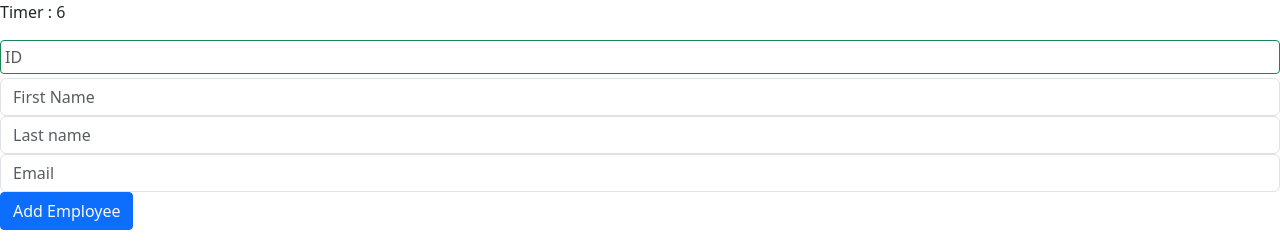
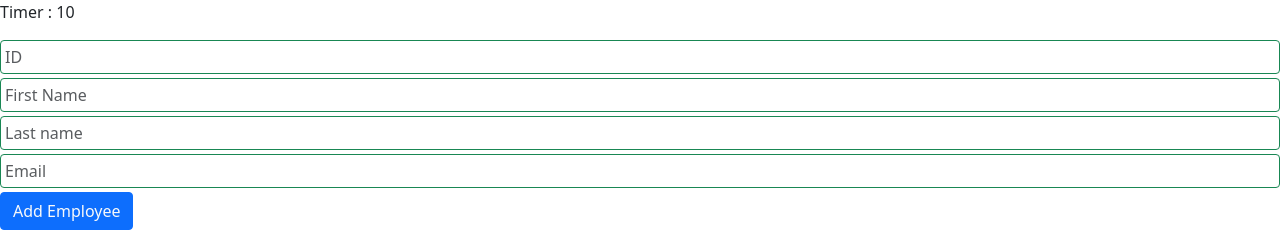
Before and after one commit to ThaiThienQuan/reactlearning, a React (Vite) app: page / in a window 1280 px wide. Shown: the top 242 px of the page. Built offline with nearby package versions, Linux system fonts and the light colour scheme; no server answers.

Commit message:
Error fetching data form json to  Employee Management

```diff
--- a/src/demo/CompletedValidate.tsx
+++ b/src/demo/CompletedValidate.tsx
@@ -33,6 +33,8 @@ export default function CompletedValidate() {
             usernameError = "Username is required";
         }
         if (!form.email.includes("@")) {
+            emailError = "Email is include @";
+        }if (!form.email) {
             emailError = "Email is required";
         }
         setErrors({usernameError, emailError});
--- a/src/demo/DemoUseState.tsx
+++ b/src/demo/DemoUseState.tsx
@@ -1,13 +1,7 @@
-import {useState} from "react";
+import {useEffect, useState} from "react";
 
 export default function DemoUseState() {
     const [employees, setEmployees] = useState([])
-    const [error, setError] = useState({
-        Errorid: '',
-        ErrorfirstName: '',
-        ErrorlastName: '',
-        Erroremail: ''
-    })
     const [loading, setLoading] = useState(true)
     const [inputvalue, setInputvalue] = useState({
         id: '',
@@ -15,19 +9,14 @@ export default function DemoUseState() {
         lastName: '',
         email: ''
     })
-    const validate = (data = inputvalue) => {
-        let Errorid = '';
-        let ErrorfirstName = '';
-        let ErrorlastName = '';
-        let Erroremail = '';
-        if (!data.id) Errorid = 'Id is required';
-        if (!data.firstName) ErrorfirstName = 'firstName is required';
-        if (!data.lastName) ErrorlastName = 'lastName is required';
-        if (!data.email) Erroremail = 'email is required';
-        if (!data.email.includes('@')) Erroremail = 'email is not include @';
-        setError({Errorid, ErrorfirstName, ErrorlastName, Erroremail});
-        return !Errorid && !ErrorfirstName && !ErrorlastName && !Erroremail;
-    }
+    useEffect(() => {
+        fetch('data.json')
+            .then(response => response.json())
+            .then((data) => {
+                setEmployees(data);
+                setLoading(false);
+            })
+    }, []);
     const AddEmployee = (e) => {
         e.preventDefault();
         if (inputvalue.id && inputvalue.firstName && inputvalue.lastName && inputvalue.email) {
@@ -48,25 +37,32 @@ export default function DemoUseState() {
                    onChange={(e) => setInputvalue({
                        ...inputvalue,
                        id: e.target.value
-                   })} placeholder={`ID`}/>
-            <input type="text" className={`form-control`}
+                   })}
+                   placeholder={`ID`}/>
+            <input type="text"
+                   className={`form-control  p-1 mr-1 mb-1 border rounded-1 border-success`}
                    value={inputvalue.firstName}
                    onChange={(e) => setInputvalue({
                        ...inputvalue,
                        firstName: e.target.value
-                   })} placeholder={`First Name`}/>
-            <input type="text" className={`form-control`}
+                   })}
+                   placeholder={`First Name`}/>
+            <input type="text"
+                   className={`form-control  p-1 mr-1 mb-1 border rounded-1 border-success`}
                    value={inputvalue.lastName}
                    onChange={(e) => setInputvalue({
                        ...inputvalue,
                        lastName: e.target.value
-                   })} placeholder={`Last name`}/>
-            <input type="text" className={`form-control`}
+                   })}
+                   placeholder={`Last name`}/>
+            <input type="text"
+                   className={`form-control  p-1 mr-1 mb-1 border rounded-1 border-success`}
                    value={inputvalue.email}
                    onChange={(e) => setInputvalue({
                        ...inputvalue,
                        email: e.target.value
-                   })} placeholder={`Email`}/>
+                   })}
+                   placeholder={`Email`}/>
             <button type="submit" style={{cursor: 'pointer'}}
                     className={`btn btn-primary px-20 py-10 rounded-1 text-light`}>
                 Add Employee
--- a/src/demo/Timer.tsx
+++ b/src/demo/Timer.tsx
@@ -9,7 +9,6 @@ export default function Timer() {
 
         console.log(`Component did mount`)
         return () => {
-            setTimeout(()=>{ clearInterval(interval)},1000)
             console.log(`Component will unmount`)
         }
     }, [])
```
Also changed, not shown: src/assets/data.json (added, +20 -0 lines).
